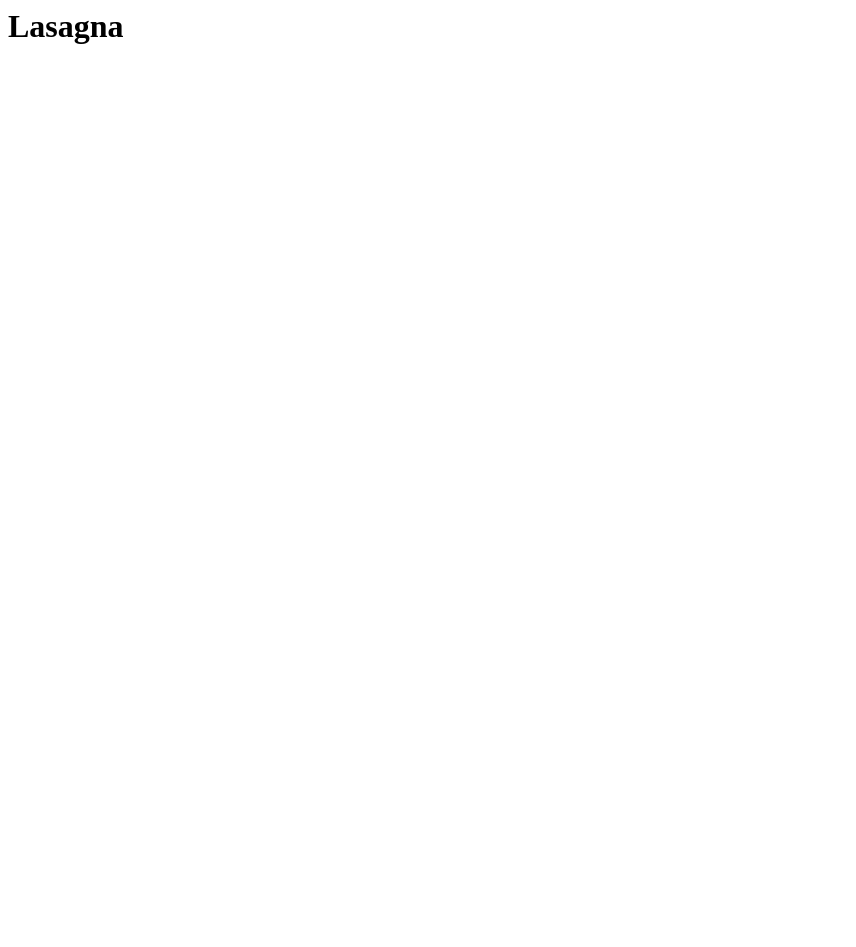
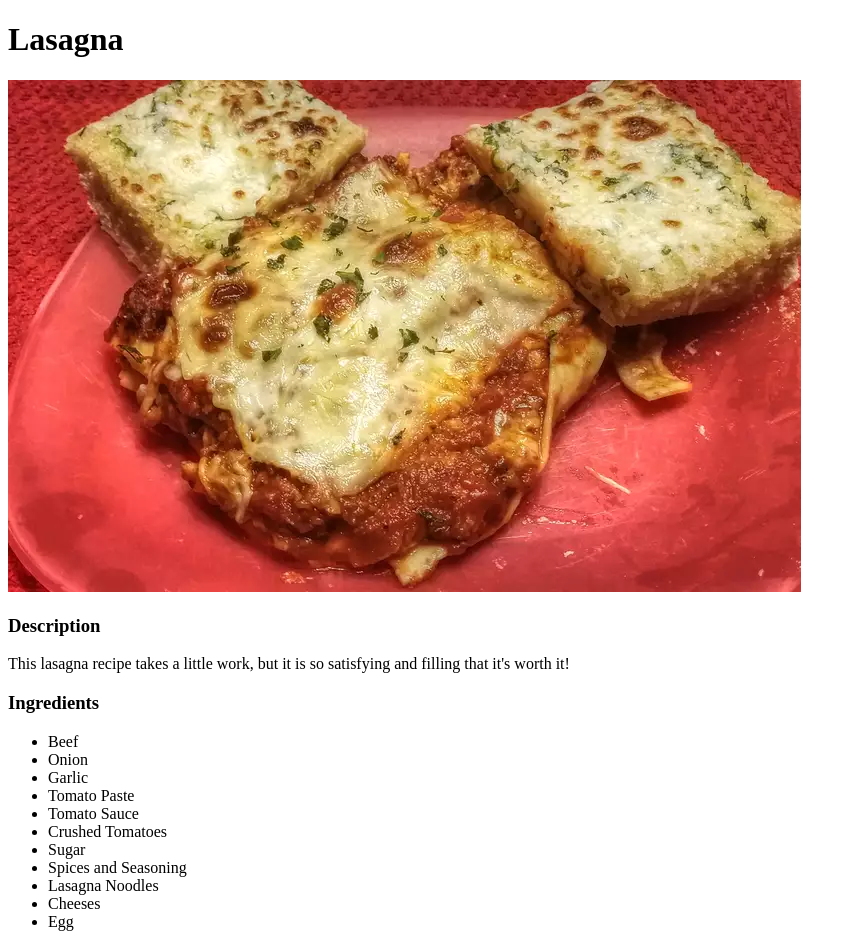
Before and after one commit to javonjax/odin-recipes, a plain HTML site: page recipes/lasagna.html in a window 1280 px wide. Shown: the whole page, without its empty margins (0-856 px from the left). Before the commit the page ends 800 px from the top, so only its background shows below. Drawn offline with Linux system fonts and the light colour scheme.

Commit message:
Updated lasagna recipe page.
Added image, description, and ingredients list.

```diff
--- a/recipes/lasagna.html
+++ b/recipes/lasagna.html
@@ -1 +1,29 @@
+<!DOCTYPE html>
+<html lang="en">
+<head>
+    <meta charset="UTF-8">
+    <meta name="viewport" content="width=device-width, initial-scale=1.0">
+    <title>Lasagna Recipe</title>
+</head>
+<body>
 <h1>Lasagna</h1>
+<img src="../images/lasagna.jpg">
+
+<h3>Description</h3>
+<p>This lasagna recipe takes a little work, but it is so satisfying and filling that it's worth it!</p>
+<h3>Ingredients</h3>
+<ul>
+    <li>Beef</li>
+    <li>Onion</li>
+    <li>Garlic</li>
+    <li>Tomato Paste</li>
+    <li>Tomato Sauce</li>
+    <li>Crushed Tomatoes</li>
+    <li>Sugar</li>
+    <li>Spices and Seasoning</li>
+    <li>Lasagna Noodles</li>
+    <li>Cheeses</li>
+    <li>Egg</li>
+</ul>
+</body>
+</html>
```
Also changed, not shown: index.html (+4 -3 lines).
